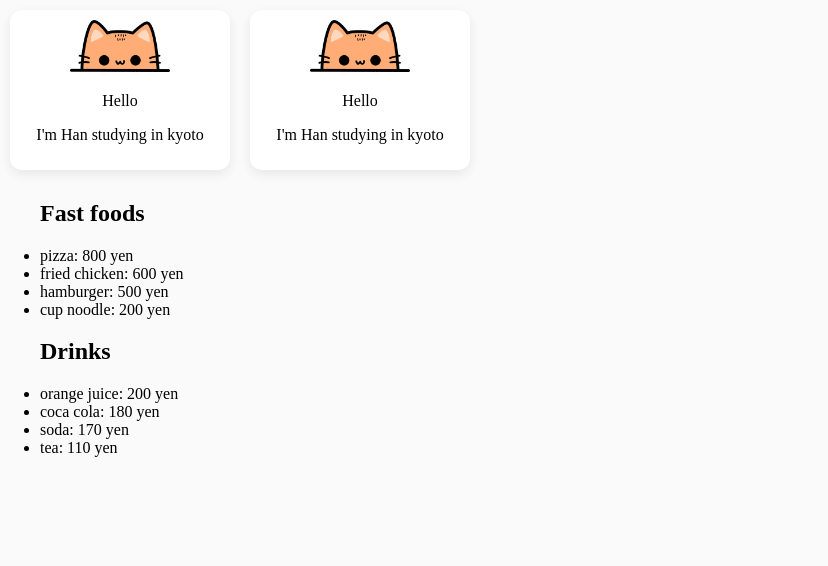
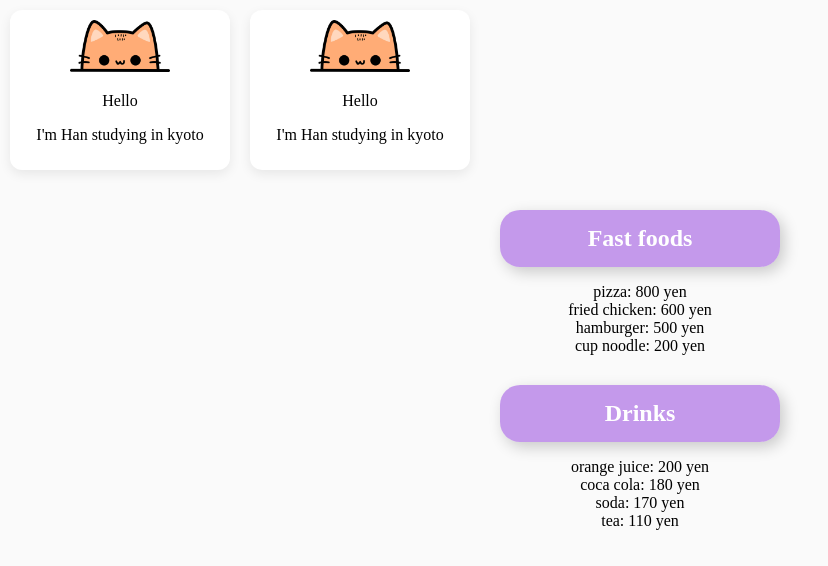
Before and after one commit to HanKwan/react-fundamentals, a React (Vite) app in the folder practice/: page / in a window 1280 px wide. Shown: the top 566 px of the page, without its empty margins (0-828 px from the left). Built offline with nearby package versions, Linux system fonts and the light colour scheme.

Commit message:
made the List reuseable and add styling to css

```diff
--- a/practice/src/App.tsx
+++ b/practice/src/App.tsx
@@ -17,6 +17,7 @@ function App() {
     <>
       <Card />
       <Card />
+      <br />
       <List items={fastFoods} catagory="Fast foods"/>
       <List items={drinks} catagory="Drinks"/>
     </>
--- a/practice/src/List.tsx
+++ b/practice/src/List.tsx
@@ -10,17 +10,20 @@ type ListProps = {
 
 function RanderingList({items, catagory}: ListProps) {
 
-    items.sort((a, b) => b.price - a.price)
+    const sortedList = items.sort((a, b) => b.price - a.price)
 
-    const listedFoods = items.map(food => <li key={food.id}>
+    const listedFoods = sortedList.map(food => <li key={food.id} className="list-items">
                             {food.name}: {food.price} yen
                         </li>)
 
     return (
-        <ul>
-            <h2>{catagory}</h2>
-            {items.length > 0 && listedFoods}   {/* ture && 1 -> return 1 */} {/* ture && "string" -> return "string" */}
-        </ul>
+        <div className="list-container">
+            <h2 className="catagory">{catagory}</h2>
+            <ul>
+                {listedFoods}
+                {/* items.length > 0 && listedFoods */}   {/* ture && 1 -> return 1 */} {/* ture && "string" -> return "string" */}
+            </ul>
+        </div>
     )
 }
 
--- a/practice/src/index.css
+++ b/practice/src/index.css
@@ -18,3 +18,23 @@ body {
 .cardImg {
   max-width: 50%;
 }
+
+.list-container {
+  text-align: center;
+  margin-top: 30px;
+}
+
+.list-container ul {
+  list-style: none;
+  padding: 0;
+}
+
+.catagory {
+  margin: 0 auto;
+  color: white;
+  background-color: hsla(271, 71%, 59%, 0.55);
+  box-shadow: 4px 5px 15px rgba(0, 0, 0, 0.197);
+  border-radius: 20px;
+  padding: 15px;
+  max-width: 250px;
+}
```
